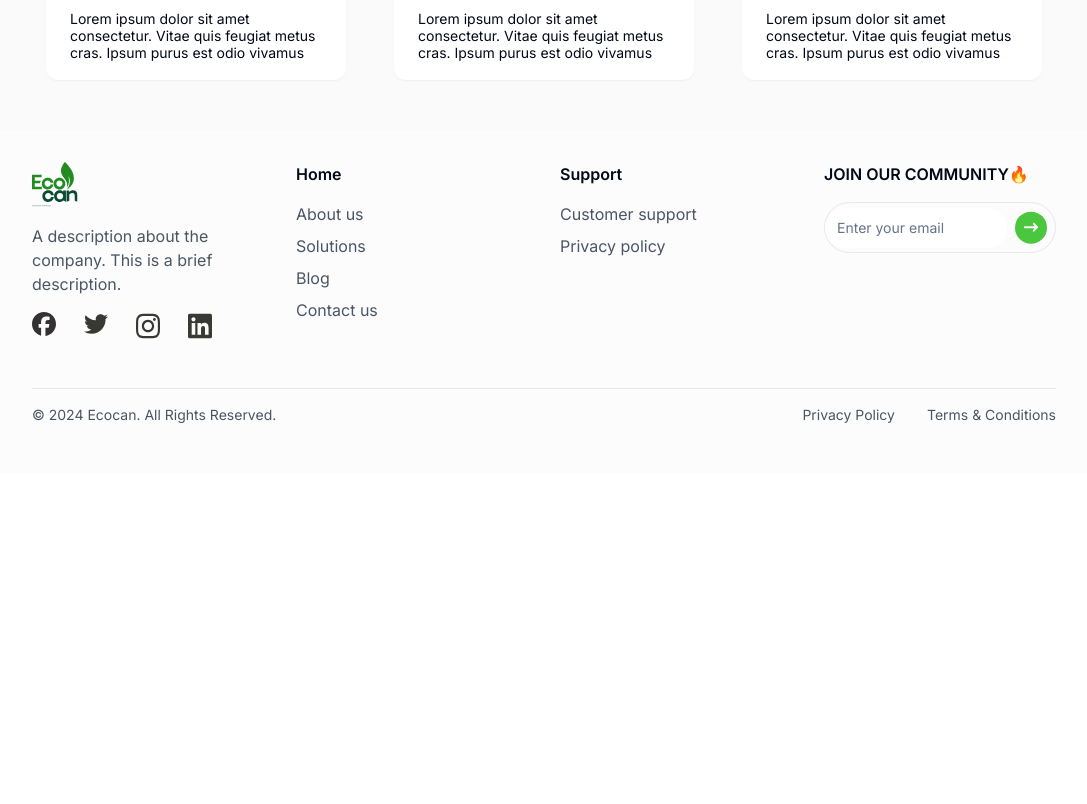
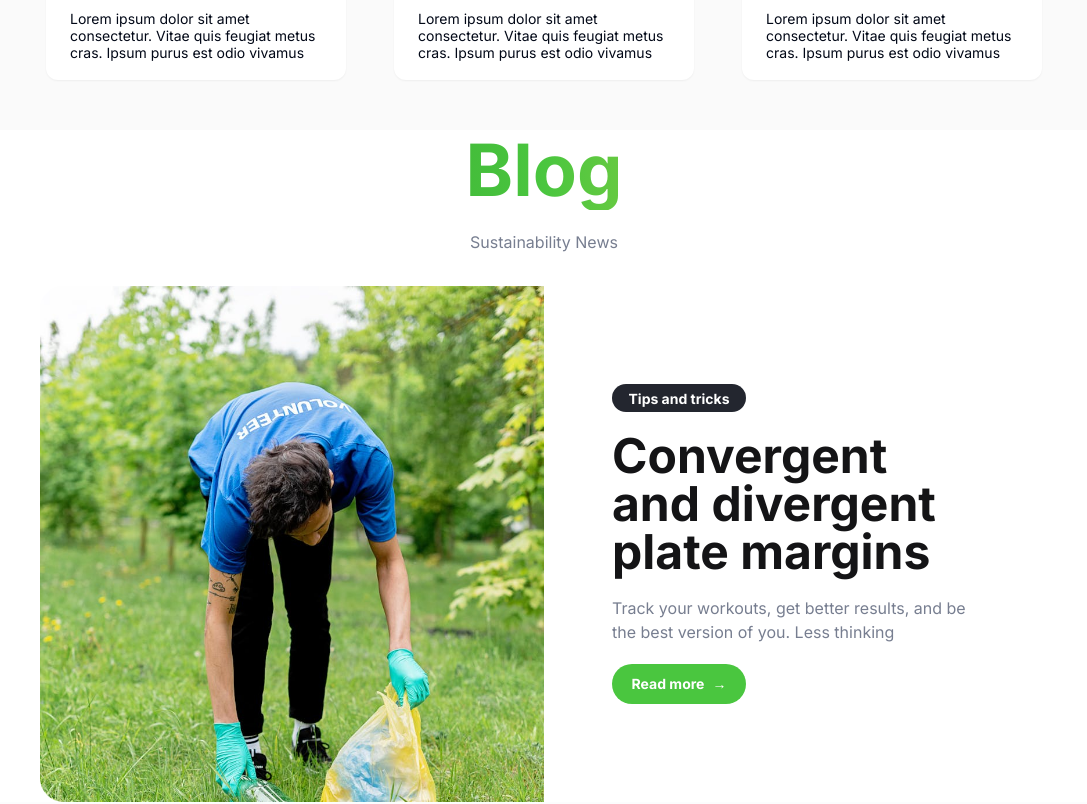
Before and after one commit to boypaida12/ecocan, a Next.js app: page / in a window 1280 px wide. Shown: the part 1000-1804 px from the top of the page, without its empty margins (96-1183 px from the left). Before the commit the page ends 1473 px from the top, so only its background shows below. Built offline with nearby package versions, Linux system fonts and the light colour scheme.

Commit message:
WIP: Completed the blog section

```diff
--- a/app/page.tsx
+++ b/app/page.tsx
@@ -1,5 +1,6 @@
 import Hero from "@/components/hero";
 import OurWork from "./components/OurWork";
+import Blog from "@/components/blog";
 
 export default function Home() {
   return (
@@ -7,6 +8,7 @@ export default function Home() {
       <main className="">
         <Hero/>
         <OurWork />
+        <Blog/>
       </main>
     </>
   );
--- /dev/null
+++ b/components/blog.tsx
@@ -0,0 +1,48 @@
+import React from "react";
+import Image from "next/image";
+import { Button } from "./ui/button";
+
+export default function Blog() {
+  return (
+    <div className="max-w-[1040px] mx-auto px-4">
+      <div className="text-center">
+        <h1 className="font-bold text-[72px] leading-[80px] bg-gradient-to-r from-[#228B22] via-[#4AC63F] to-[#FFDD4C] text-transparent bg-clip-text mb-5">
+          Blog
+        </h1>
+        <p className="font-normal text-[16px] leading-[24px] text-[#777E90]">
+          Sustainability News
+        </p>
+      </div>
+
+      <div className="lg:flex mt-8 h-[516px] overflow-hidden rounded-3xl">
+        <div className="lg:w-1/2 h-1/2 lg:h-full overflow-hidden">
+          <Image
+            src="/assets/images/blog.jpeg"
+            alt="blog"
+            className=""
+            width={560}
+            height={526}
+          />
+        </div>
+        <div className="lg:w-1/2 lg:flex justify-center items-center">
+          <div className="md:w-[368px] md:h-[320px] flex flex-col gap-2 md:gap-5 p-4 md:p-0">
+            <div className="bg-[#23262F] text-white text-[14px] font-bold rounded-full pt-1 pb-1 text-center w-[134px] h-[28px]">
+              <p>Tips and tricks</p>
+            </div>
+            <h2 className="text-[#141416] font-bold text-xl lg:text-5xl leading-8 lg:leading-[48px]">
+              Convergent and divergent plate margins
+            </h2>
+            <p className="text-[#777E90] text-[14px] md:text-[16px] font-normal leading-6">
+              Track your workouts, get better results, and be the best version
+              of you. Less thinking
+            </p>
+            <Button className="bg-[#4AC63F] text-white leading-4 font-bold rounded-full flex items-center w-[134px] h-[44px]">
+              Read more
+              <span className="ml-2">→</span>
+            </Button>
+          </div>
+        </div>
+      </div>
+    </div>
+  );
+}
--- a/package.json
+++ b/package.json
@@ -16,7 +16,7 @@
     "class-variance-authority": "^0.7.0",
     "clsx": "^2.1.1",
     "lucide-react": "^0.403.0",
-    "next": "14.2.4",
+    "next": "^14.2.5",
     "react": "^18",
     "react-dom": "^18",
     "tailwind-merge": "^2.4.0",
```
Also changed, not shown: public/assets/images/blog.jpeg (added), 1 other file (tests, documents, lock files or other folders).
